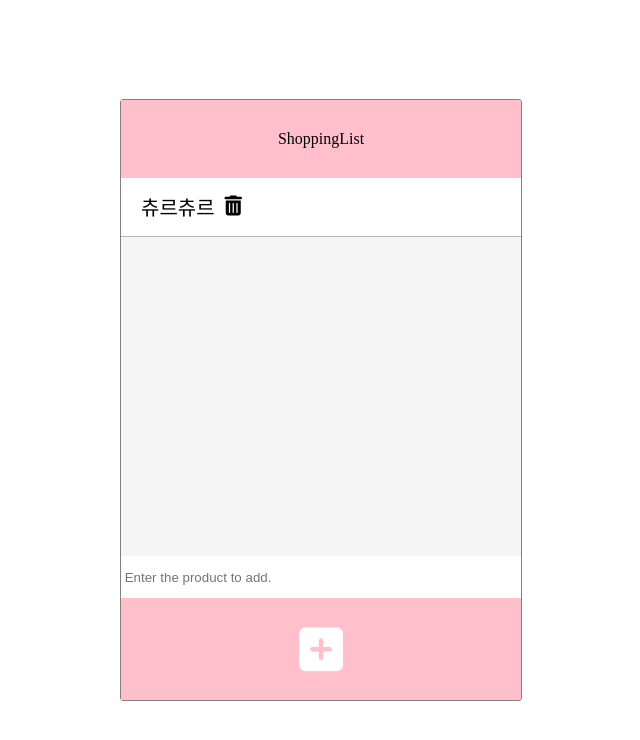
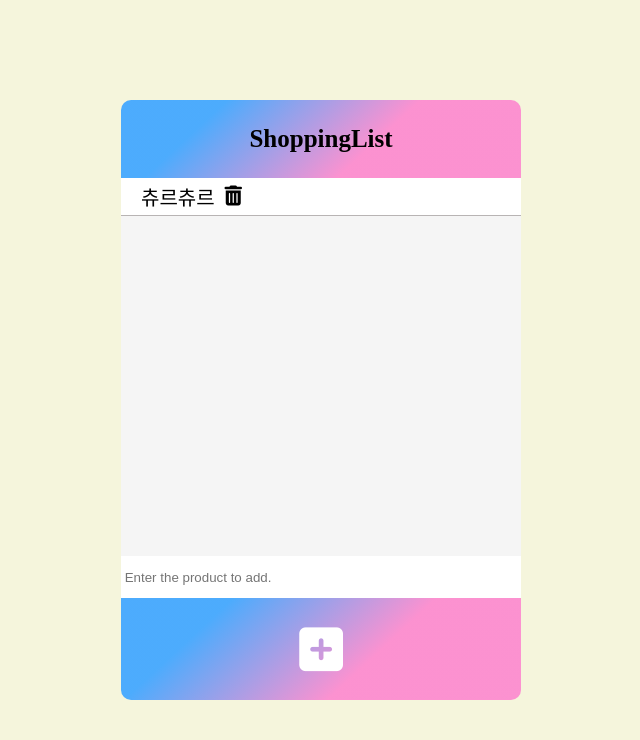
Before and after one commit to youngseoJi/-_-_DOM_-Study, a website: page shoppinList/index.html in a window 1280 px wide. Shown: the whole page, without its empty margins (79-719 px from the left). Drawn offline with Linux system fonts and the light colour scheme.

Commit message:
Update  : CSS 세부

```diff
--- a/shoppinList/style.css
+++ b/shoppinList/style.css
@@ -1,4 +1,5 @@
 * {
+  box-sizing: border-box;
   margin: 0px;
   padding: 0px;
 }
@@ -9,13 +10,14 @@
   justify-content: center;
   width: 100vh;
   height: 100vh;
+  background-color: beige;
 }
 
 .container {
   width: 400px;
   height: 600px;
-  border: 1px solid grey;
-  border-radius: 3px;
+
+  border-radius: 10px;
 }
 
 header {
@@ -26,11 +28,21 @@ header {
   height: 13%;
   width: 100%;
   background-color: pink;
+  font-size: 25px;
+  font-weight: 600;
+  background: rgb(66, 167, 255);
+  background: linear-gradient(
+    137deg,
+    rgba(66, 167, 255, 0.9396751740139211) 22%,
+    rgba(255, 96, 202, 0.665893271461717) 62%
+  );
+  border-radius: 10px 10px 0 0;
 }
 .item-list {
   background-color: whitesmoke;
   width: 100%;
   height: 63%;
+  overflow-y: auto;
 }
 
 .item {
@@ -56,6 +68,13 @@ footer {
   background-color: pink;
   justify-content: center;
   align-items: center;
+  background: rgb(66, 167, 255);
+  background: linear-gradient(
+    137deg,
+    rgba(66, 167, 255, 0.9396751740139211) 22%,
+    rgba(255, 96, 202, 0.665893271461717) 62%
+  );
+  border-radius: 0 0 10px 10px;
 }
 
 input {
```
